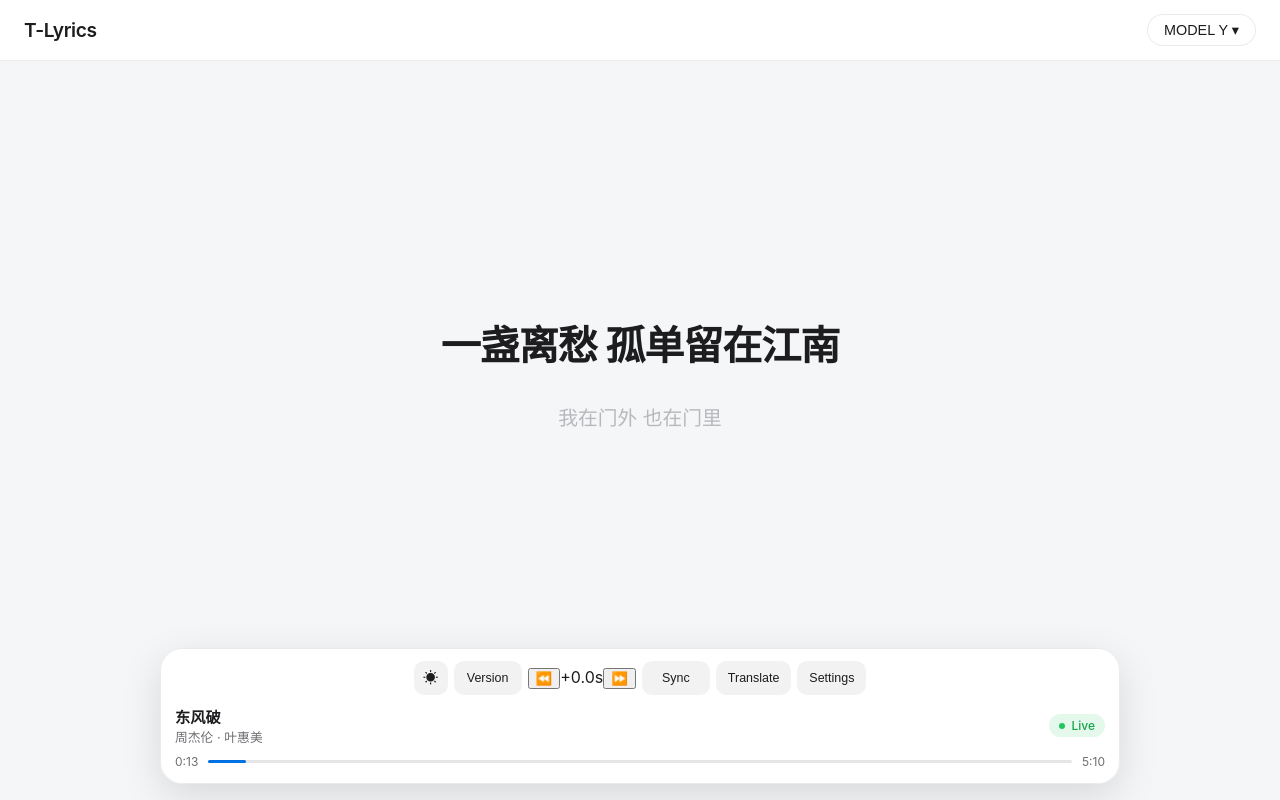
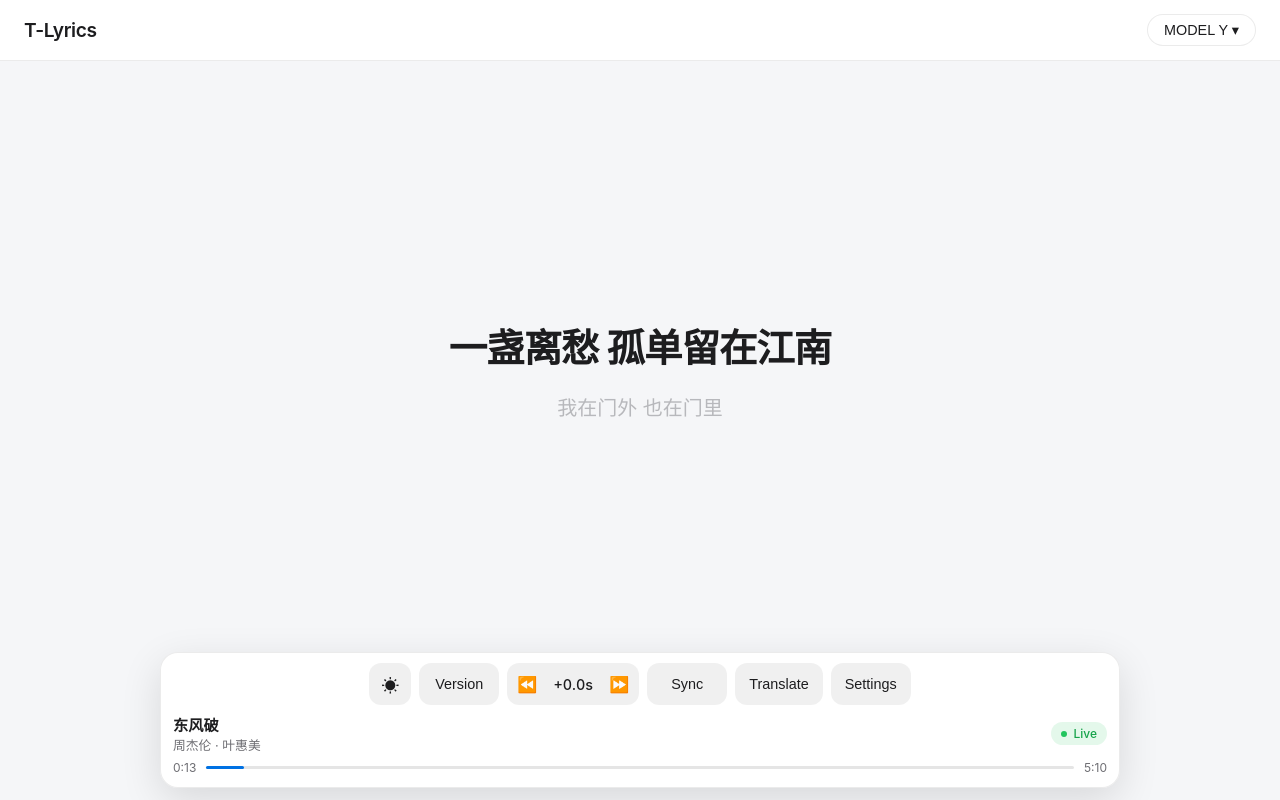
Before and after one commit to CY514539/grok-new-tlyrics, a React (Vite) app in the folder frontend/: page / in a window 1280 px wide. Built offline with nearby package versions, Linux system fonts and the light colour scheme; the HTML template or start-up script is replaced by a standard one.

Commit message:
style: larger buttons and combined offset control for car screen

```diff
--- a/frontend/src/index.css
+++ b/frontend/src/index.css
@@ -59,16 +59,16 @@ body {
   display: flex;
   align-items: center;
   justify-content: center;
-  padding: 60px 20px 220px;
+  padding: 40px 16px 200px;
 }
 
 .lyrics-container {
   position: relative;
-  height: 280px;
+  height: 260px;
   width: 100%;
   max-width: 900px;
   overflow: hidden;
-  mask-image: linear-gradient(to bottom, transparent, black 15%, black 85%, transparent);
+  mask-image: linear-gradient(to bottom, transparent, black 12%, black 88%, transparent);
 }
 
 .lyrics {
@@ -83,32 +83,23 @@ body {
 }
 
 .lyrics .line {
-  margin: 0.55em 0;
-  min-height: 1.4em;
+  margin: 0.5em 0;
+  min-height: 1.35em;
   transition: all 0.5s cubic-bezier(0.25, 0.8, 0.25, 1);
   word-break: break-word;
 }
 
-.lyrics .prev {
-  font-size: 1.3em;
+.lyrics .prev, .lyrics .next {
+  font-size: 1.25em;
   font-weight: 400;
   opacity: 0.45;
-  transform: translateY(-0.3em) scale(0.95);
 }
 
 .lyrics .curr {
-  font-size: 2.5em;
+  font-size: 2.4em;
   font-weight: 650;
   letter-spacing: -0.025em;
   opacity: 1;
-  transform: translateY(0) scale(1);
-}
-
-.lyrics .next {
-  font-size: 1.3em;
-  font-weight: 400;
-  opacity: 0.45;
-  transform: translateY(0.3em) scale(0.95);
 }
 
 [data-theme="dark"] .lyrics .curr {
@@ -117,15 +108,15 @@ body {
 
 .bottom-panel {
   position: fixed;
-  bottom: 16px;
+  bottom: 12px;
   left: 50%;
   transform: translateX(-50%);
-  width: min(960px, calc(100% - 32px));
+  width: min(960px, calc(100% - 24px));
   background: var(--panel);
   backdrop-filter: blur(24px);
   border: 1px solid var(--border);
-  border-radius: 22px;
-  padding: 12px 14px 14px;
+  border-radius: 18px;
+  padding: 10px 12px 12px;
   box-shadow: var(--shadow);
   z-index: 20;
 }
@@ -134,56 +125,78 @@ body {
   display: flex;
   align-items: center;
   justify-content: center;
-  gap: 6px;
-  margin-bottom: 10px;
+  gap: 8px;
+  margin-bottom: 8px;
   flex-wrap: nowrap;
 }
 
 .btn {
-  background: rgba(0,0,0,0.05);
+  background: rgba(0,0,0,0.06);
   border: none;
-  border-radius: 10px;
-  padding: 0 12px;
-  font-size: 0.78rem;
+  border-radius: 12px;
+  padding: 0 14px;
+  font-size: 0.9rem;
   font-weight: 500;
   color: var(--text);
   cursor: pointer;
   display: inline-flex;
   align-items: center;
   justify-content: center;
-  gap: 5px;
-  min-width: 68px;
-  height: 34px;
-  line-height: 1;
+  min-width: 80px;
+  height: 42px;
   transition: all 0.15s;
   flex-shrink: 0;
 }
 
 .btn.icon-only {
-  min-width: 34px;
-  width: 34px;
+  min-width: 42px;
+  width: 42px;
   padding: 0;
-  font-size: 0.95rem;
+  font-size: 1.1rem;
 }
 
-[data-theme="dark"] .btn { background: rgba(255,255,255,0.08); }
-.btn:hover { background: rgba(0,0,0,0.09); }
-[data-theme="dark"] .btn:hover { background: rgba(255,255,255,0.13); }
+[data-theme="dark"] .btn { background: rgba(255,255,255,0.1); }
+.btn:hover { background: rgba(0,0,0,0.1); }
+[data-theme="dark"] .btn:hover { background: rgba(255,255,255,0.16); }
 .btn.active { background: var(--accent); color: #fff; }
 
-.offset-display {
-  font-size: 0.78rem;
-  min-width: 48px;
-  text-align: center;
-  font-variant-numeric: tabular-nums;
-  font-weight: 500;
+.offset-group {
+  display: flex;
+  align-items: center;
+  background: rgba(0,0,0,0.06);
+  border-radius: 12px;
+  height: 42px;
+  overflow: hidden;
+}
+
+[data-theme="dark"] .offset-group { background: rgba(255,255,255,0.1); }
+
+.offset-btn {
+  background: transparent;
+  border: none;
+  width: 40px;
+  height: 42px;
+  font-size: 1rem;
+  color: var(--text);
+  cursor: pointer;
   display: flex;
   align-items: center;
   justify-content: center;
-  height: 34px;
 }
 
-.song-info { display: flex; justify-content: space-between; align-items: center; margin-bottom: 8px; }
+.offset-btn:hover { background: rgba(0,0,0,0.08); }
+[data-theme="dark"] .offset-btn:hover { background: rgba(255,255,255,0.08); }
+
+.offset-value {
+  font-size: 0.9rem;
+  font-weight: 500;
+  min-width: 52px;
+  text-align: center;
+  font-variant-numeric: tabular-nums;
+  padding: 0 4px;
+}
+
+.song-info { display: flex; justify-content: space-between; align-items: center; margin-bottom: 6px; }
 .song-title { font-weight: 600; font-size: 0.95rem; }
 .song-artist { font-size: 0.8rem; color: var(--text-secondary); }
 
```
